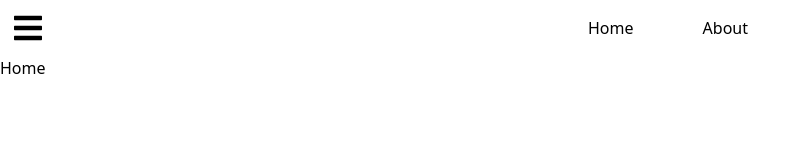
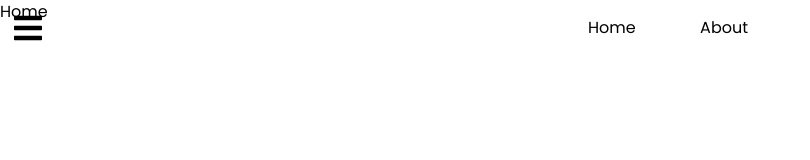
Before and after one commit to Amaterasu10/react-portfolio-vite, a React (Vite) app: page / in a window 1280 px wide. Shown: the top 160 px of the page, without its empty margins (0-810 px from the left). Built offline with nearby package versions, Linux system fonts and the light colour scheme.

Commit message:
setting the font to poppins and setting the header to fixed with full width

```diff
--- a/src/App.jsx
+++ b/src/App.jsx
@@ -4,8 +4,8 @@ import TopNav from './components/TopNav';
 function App() {
 
   return (
-    <div className="App">
-      <header>
+    <div className="App font-poppins">
+      <header className='fixed w-full'>
         <TopNav/>
       </header>
       <main >
```
